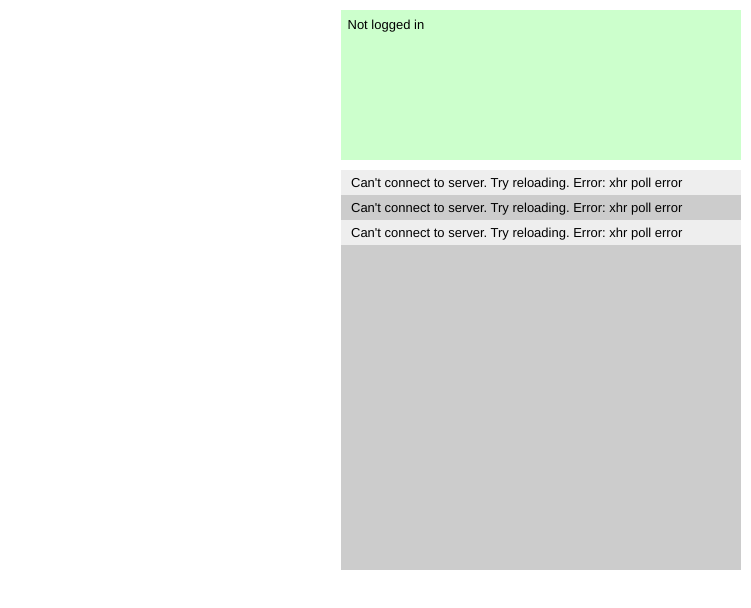
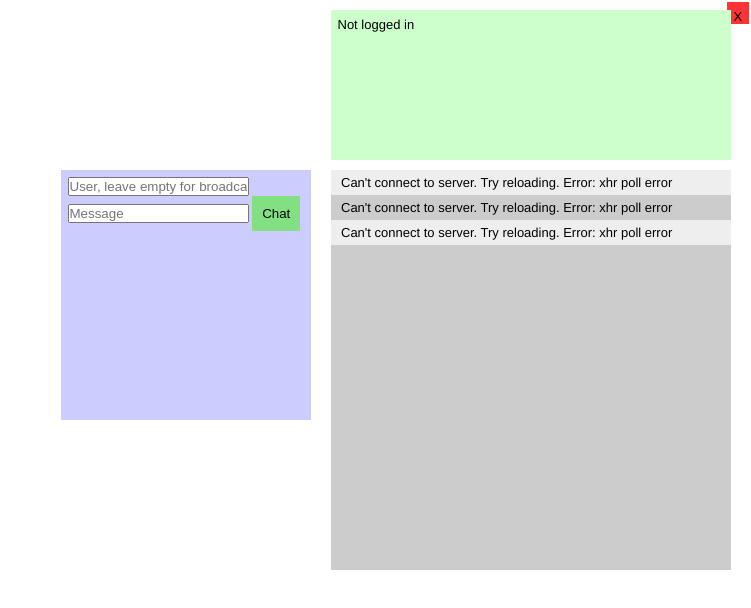
Before and after one commit to DirkSonguer/Vitou-arenatanks, a website: page client/gameclient.html in a window 1280 px wide. Shown: the whole page, without its empty margins (529-1280 px from the left). Drawn offline with Linux system fonts and the light colour scheme; no server answers.

Commit message:
Added chat to game client

```diff
--- a/client/css/main.css
+++ b/client/css/main.css
@@ -61,11 +61,21 @@
       width: calc(100% - 270px);
     }
 
+    #hideui {
+      background: #f33;
+      width: 22px;
+      height: 22px;
+      padding: 0.5em;
+      position:absolute;
+      top:2px;
+      right:2px;
+    }
+
     #debug {
       background: #ccc;
       position:absolute;
       top:170px;
-      right:10px;
+      right:20px;
       width: 400px;
       height: 400px;
       overflow:scroll;
@@ -78,7 +88,7 @@
       padding: 0.5em;
       position:absolute;
       top:10px;
-      right:10px;
+      right:20px;
     }
 
     #tankui {
@@ -88,7 +98,18 @@
       padding: 0.5em;
       position:absolute;
       top:10px;
-      right:420px;
+      right:440px;
+    }
+
+    #chatui {
+      background: #ccf;
+      width: 250px;
+      height: 250px;
+      padding: 0.5em;
+      position:absolute;
+      top:170px;
+      right:440px;
+      overflow:scroll;
     }
 
     #gamenotification {
--- a/client/gameclient.html
+++ b/client/gameclient.html
@@ -1,4 +1,8 @@
 <!doctype html>
+
+<!-- This is the game client for the vitou example game-->
+<!-- Note: Super quick & dirty implementation. This is about the server, not the client :) -->
+
 <html>
 
 <head>
@@ -51,6 +55,8 @@
     </div>
   </div>
 
+  <div id="hideui" class="ui-widget-content" onclick="hideShowUI()">X</div>
+
   <div id="gameui" class="ui-widget-content">
     <p id="gameui-playerstate">Not logged in</p>
     <p id="gameui-playermoney"></p>
@@ -73,6 +79,16 @@
       <button class="green" onclick="fireWeaponTurret()">Fire!</button>
     </div>
   </div>
+  <div id="chatui" class="ui-widget-content">
+    <div>
+      <input type="text" placeholder="User, leave empty for broadcast" id="chatuser">
+      <input type="text" placeholder="Message" id="chatmessage">
+      <button class="green" onclick="sendChat()">Chat</button>
+    </div>
+    <div>
+      <ul id="chatmessages"></ul>
+    </div>
+  </div>
 
   <div id="debug">
     <ul id="debugmessages"></ul>
@@ -90,6 +106,7 @@
         $(function() {
           $( "#gameui" ).draggable();
           $( "#tankui" ).draggable();
+          $( "#chatui" ).draggable();
           $( "#debug" ).draggable();
         });
 
@@ -104,6 +121,18 @@
           var msgData = JSON.stringify(d);
           socket.emit('event', '{"type": ' + msgType + ', "module": ' + msgModule + ', "action": ' + msgAction + ', "data": ' + msgData + '}');
         }
+
+        function hideShowUI() {
+            if ($('#gameui').css('display') !== 'none') {
+              $('#gameui').css('display', 'none');
+              $('#chatui').css('display', 'none');
+              $('#debug').css('display', 'none');
+            } else {
+              $('#gameui').css('display', 'block');
+              $('#chatui').css('display', 'block');
+              $('#debug').css('display', 'block');
+            }
+          }
 
         function moveTank() {
           console.log("Whoosh!");
@@ -121,6 +150,16 @@
           $('#gamenotification').css('display', 'none');
         }
 
+        function sendChat() {
+          if ($('#chatuser').val() == "") {
+            var chatData = $('#chatmessage').val();
+            sendEvent('system', 'chat', 'broadcast', chatData);
+          } else {
+            var chatData = {'message':$('#chatmessage').val(), 'to':$('#chatuser').val()};
+            sendEvent('system', 'chat', 'message', chatData);
+          }
+        }
+
         socket.io.on('connect_error', function(err) {
           $('#main').css('display', 'none');
           $('#debugmessages').append($('<li>').text('Can\'t connect to server. Try reloading. ' + err));
@@ -134,6 +173,10 @@
           $('#debugmessages').prepend($('<li>').text(msg));
 
           var serverMessage = JSON.parse(msg);
+
+          if ((serverMessage.module == 'chat') && (serverMessage.action == 'message')) {
+            $('#chatmessages').prepend($('<li>').text(serverMessage.data.from + ": " + serverMessage.data.message));
+          }
 
           if ((serverMessage.module == 'user') && (serverMessage.action == 'created')) {
             currentUserId = serverMessage.data;
@@ -150,7 +193,6 @@
             $('#gameui-playertank').text('Current tank: ' + serverMessage.data.userData.activeTank);
             $('#gameui-playerweaponturret').text('Current weapon turret: ' + serverMessage.data.userData.activeWeaponTurret);
           }
-
 
           if ((serverMessage.module == 'shop') && (serverMessage.action == 'items')) {
             $('#shoplist').empty();
@@ -290,8 +332,10 @@
             clearLayer(groundEffectLayer, 0);
             clearLayer(tankLayer, 0);
             clearLayer(explosionLayer, 0);
+
             for (var i = 0, len = serverMessage.data.gameParticipants.length; i < len; i++) {
               if (serverMessage.data.gameParticipants[i] == currentUserId) {
+                console.log("Current user index = " + i);
                 currentUserIndex = i;
               }
 
@@ -304,6 +348,8 @@
                 explosionLayer[yPos][xPos] = 148;
               }
             }
+
+            console.log(serverMessage.data.playerStates[serverMessage.data.gameState.activePlayer].tank.x);
 
               var xPos = serverMessage.data.playerStates[serverMessage.data.gameState.activePlayer].tank.x;
               var yPos = serverMessage.data.playerStates[serverMessage.data.gameState.activePlayer].tank.y;
--- a/configuration.json
+++ b/configuration.json
@@ -13,7 +13,7 @@
   },
   "lobby": {
     "minParticipants": 2,
-    "maxParticipants": 2
+    "maxParticipants": 3
   },
   "logging": {
     "logLevel": 0,
```
